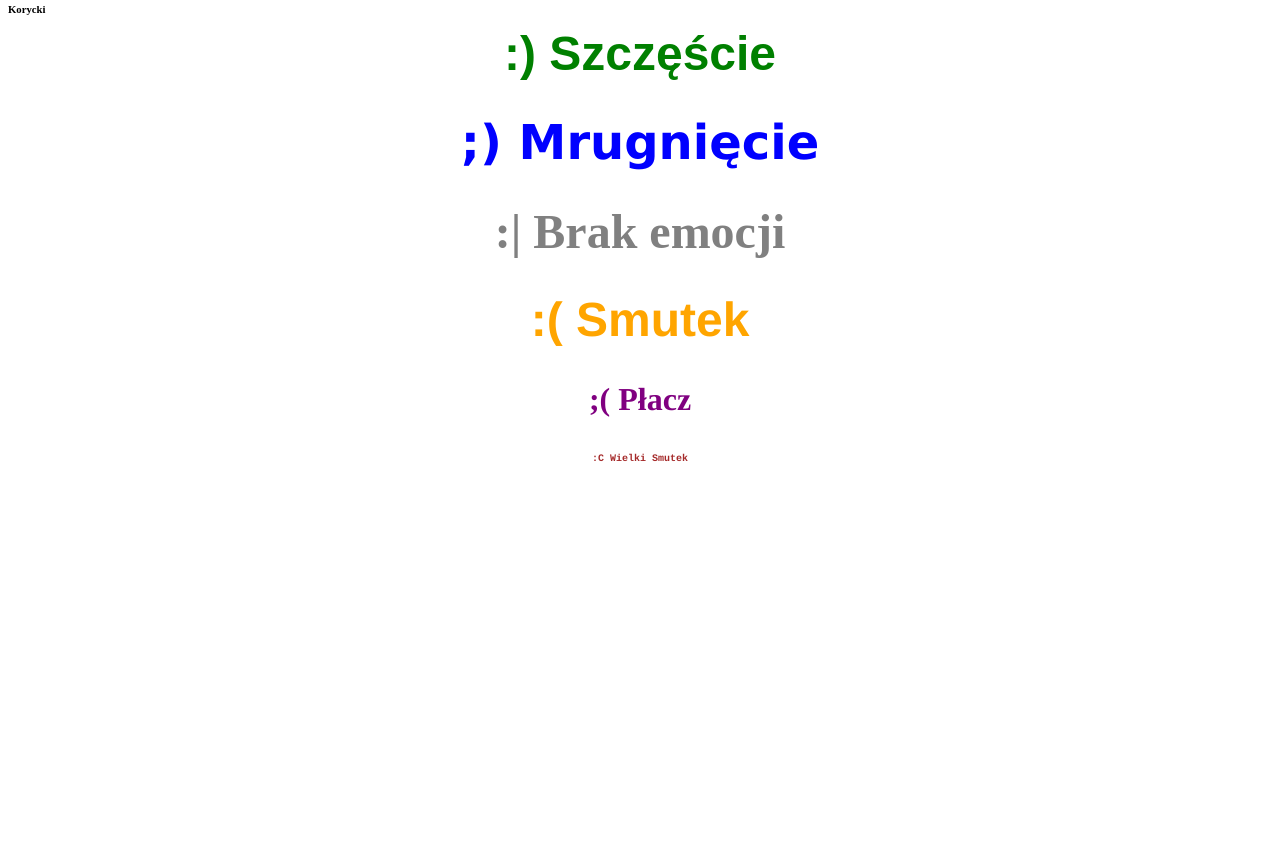
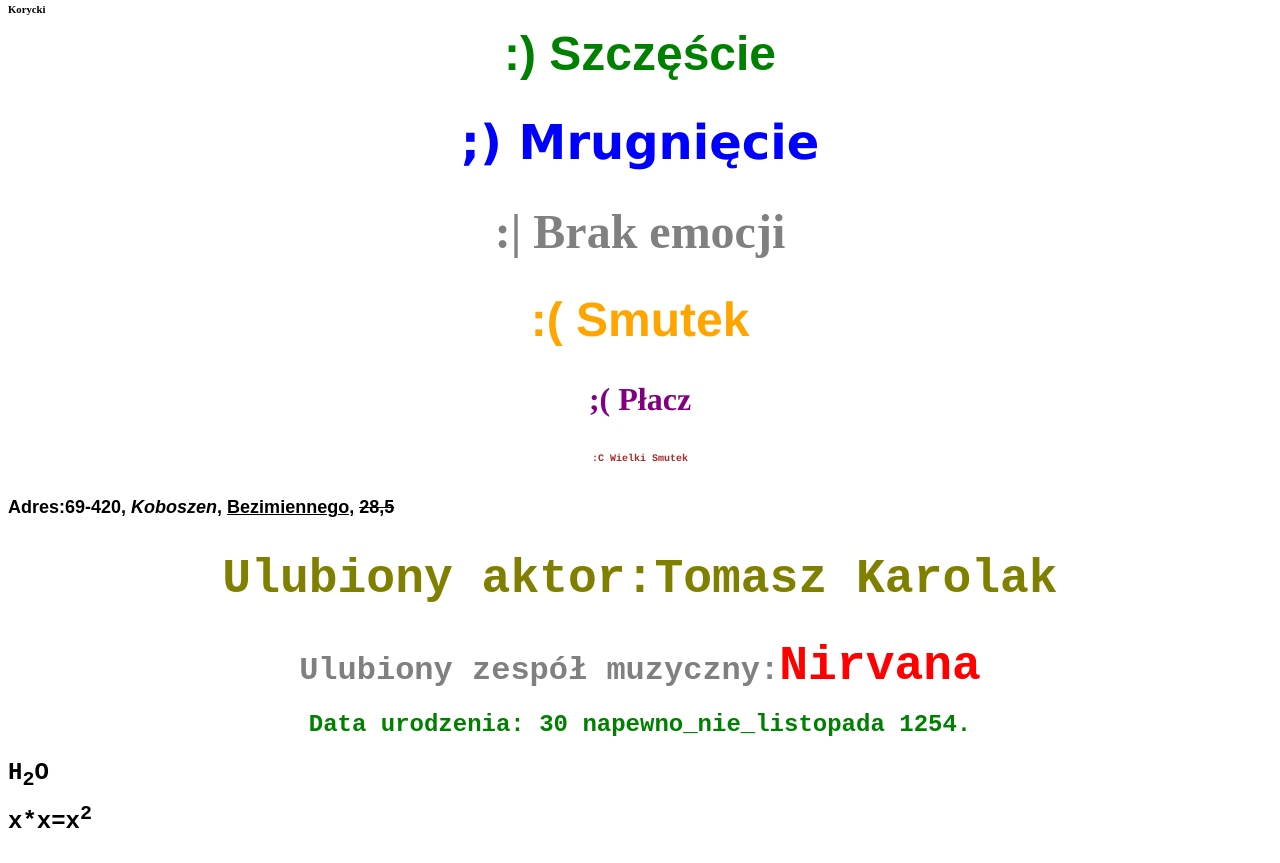
Before and after one commit to Korreq/StronkaAA, a plain HTML site: page index.html in a window 1280 px wide. Shown: the part 1119-1982 px from the top of the page. Before the commit the page ends 1631 px from the top, so only its background shows below. Drawn offline with Linux system fonts and the light colour scheme.

Commit message:
Update index.html

```diff
--- a/index.html
+++ b/index.html
@@ -28,6 +28,19 @@
 			<p align="center"> <font color="orange" size="18" face="helvetica"> :( Smutek </font> </p> <br>
 			<p align="center"> <font color="purple" size="6" face="times"> ;( Płacz</font> </p> <br>
 			<p align="center"> <font color="brown" size="1" face="courier"> :C Wielki Smutek </font> </p> <br>
+
+
+			<p align="left"> <font size="4" face="arial"><b>Adres:69-420, </b><i>Koboszen</i>, <u>Bezimiennego,</u>  <s>28,5</s></font> </p> <br>
+
+			<p align="center"> <font color="olive" size="8" face="'courier new'">Ulubiony aktor:Tomasz Karolak </font> </p> <br>
+			<p align="center"> <font color="grey" size="6" face="'courier new'">Ulubiony zespół muzyczny:<font color="red" size="8" face="'courier neW'">Nirvana</font><br>
+			<p align="center"> <font color="green" size="5" face="'courier new'">Data urodzenia: 30 napewno_nie_listopada 1254.</font><br>
+			<p align="left"> <font color="black" size="5" face="'courier new'">H<sub>2</sub>O</font<br>
+			<p align="left"> <font color="black" size="5" face="'courier new'">x*x=x<sup>2</sup></font<br>
+
+
+
+
 		</body>
 
 	</html>
```
